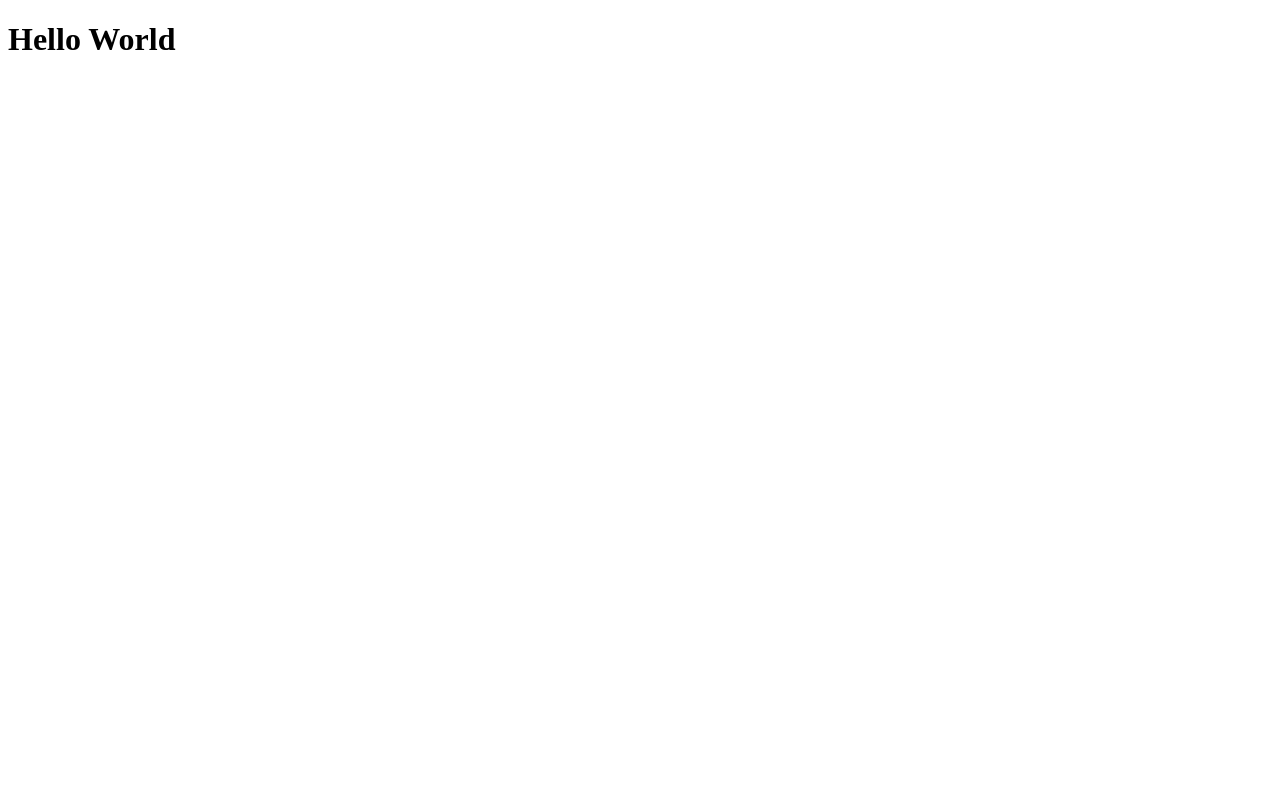
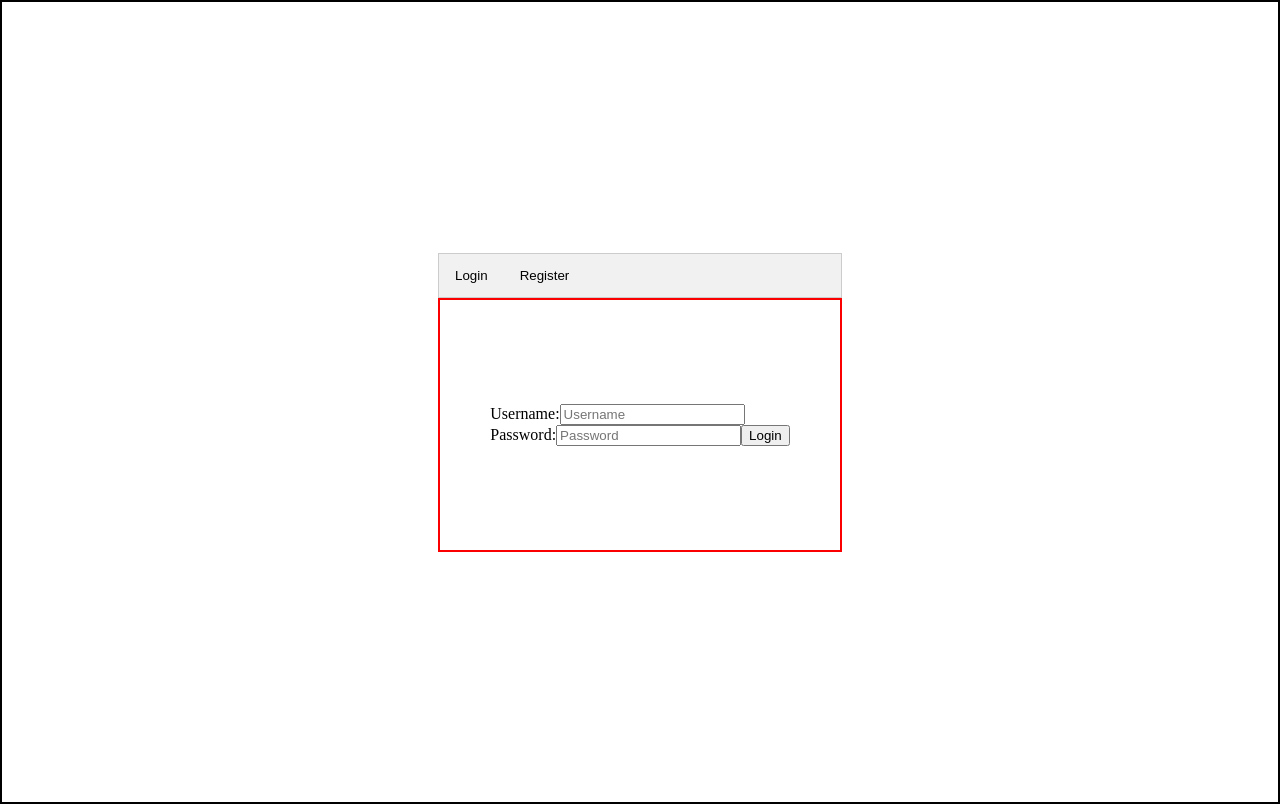
Before and after one commit to DariusRobinson/FitnessTrackerFrontEnd, a React (Create React App) app: page / in a window 1280 px wide. Built offline with nearby package versions, Linux system fonts and the light colour scheme.

Commit message:
working register and login

```diff
--- a/public/style.css
+++ b/public/style.css
@@ -0,0 +1,44 @@
+html, body {
+    margin:0px;
+    height:100%;
+  }
+#userFormContainer{
+    display: flex;
+    justify-content: center;
+    align-items: center;
+    height: 100vh;
+    border: solid 2px black;
+}
+
+#userForm{
+    display: flex;
+    justify-content: center;
+    align-items: center;
+    border: solid 2px rgb(251, 0, 0);
+    height: 250px;
+    width: 400px;
+}
+.tab button {
+    background-color: inherit;
+    float: left;
+    border: none;
+    outline: none;
+    cursor: pointer;
+    padding: 14px 16px;
+    transition: 0.3s;
+  }
+
+  .tab {
+    overflow: hidden;
+    border: 1px solid #ccc;
+    background-color: #f1f1f1;
+  }
+
+  .tab button:hover {
+    background-color: #ddd;
+  }
+
+
+  .tab button.active {
+    background-color: #ccc;
+  }
--- a/src/api/index.js
+++ b/src/api/index.js
@@ -3,7 +3,7 @@ import React from "react";
 const BaseURL = `https://arcane-lake-92744.herokuapp.com/api/`;
 
 //Register user
-export const register = async (username, password) => {
+export const registerUser = async (username, password) => {
   try {
     const response = await fetch(`${BaseURL}users/register`, {
       method: "POST",
@@ -16,6 +16,7 @@ export const register = async (username, password) => {
       }),
     });
     const result = await response.json();
+    console.log(result)
     return result;
   } catch (error) {
     console.error(error);
@@ -23,7 +24,7 @@ export const register = async (username, password) => {
 };
 
 //Login user
-export const login = async (username, password) => {
+export const loginUser = async (username, password) => {
   try {
     const response = await fetch(`${BaseURL}users/login`, {
       method: "POST",
@@ -36,6 +37,8 @@ export const login = async (username, password) => {
       }),
     });
     const result = await response.json();
+    console.log(result)
+
     return result;
   } catch (error) {
     console.error(error);
--- a/src/components/App.js
+++ b/src/components/App.js
@@ -1,11 +1,12 @@
 import React from "react";
+import {Home} from './'
+
+
 
 
 const App = ()=>{
     return(
-        <div>
-            <h1>Hello World</h1>
-        </div>
+        <Home/>
     )
 }
 
--- a/src/components/Home.js
+++ b/src/components/Home.js
@@ -1,18 +1,18 @@
-import React from "react";
+import React, { useState } from "react";
+import UserForm from "./UserForm";
 
-const Home = ()=>{
+const Home = () => {
+    const [logInOrRegister, setLogInOrRegister] = useState('Login')
 
-}
-
-
-
-
-
-
-
-
-
-
-
+  return (
+    <>
+    <div id="userFormContainer">
+      <div className="tabcontent">
+        <UserForm logInOrRegister={logInOrRegister} setLogInOrRegister={setLogInOrRegister}/>
+      </div>
+      </div>
+    </>
+  );
+};
 
 export default Home;
--- /dev/null
+++ b/src/components/UserForm.js
@@ -0,0 +1,50 @@
+import React from "react";
+import { registerUser, loginUser } from "../api";
+
+const UserForm = ({ logInOrRegister, setLogInOrRegister }) => {
+  const handleOnclick = (event) => {
+    event.preventDefault();
+    let currentTab = event.target.name;
+    setLogInOrRegister(currentTab);
+
+    return true;
+  };
+  const handleSubmit = (event) => {
+    event.preventDefault();
+    // console.log(event.target.username.value)
+    let username = event.target.username.value;
+    let password = event.target.password.value;
+    if (logInOrRegister === "Login") {
+      loginUser(username, password);
+    }
+    if (logInOrRegister === 'Register'){
+        registerUser(username, password)
+    }
+  };
+  return (
+    <>
+      <div className="tab">
+        <button className="tablinks" name="Login" onClick={handleOnclick}>
+          Login
+        </button>
+        <button className="tablinks" name="Register" onClick={handleOnclick}>
+          Register
+        </button>
+      </div>
+      <div id="userForm">
+        <form onSubmit={handleSubmit}>
+          <label htmlFor="username">Username:</label>
+          <input type="text" name="username" placeholder="Username" />
+          <br></br>
+          <label htmlFor="password">Password:</label>
+          <input type="text" name="password" placeholder="Password" />
+          <button name="user" type="submit">
+            {logInOrRegister}
+          </button>
+        </form>
+      </div>
+    </>
+  );
+};
+
+export default UserForm;
```
